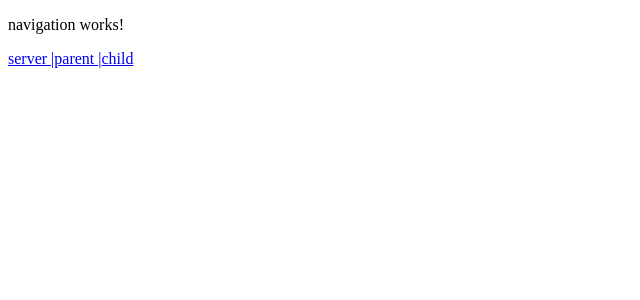
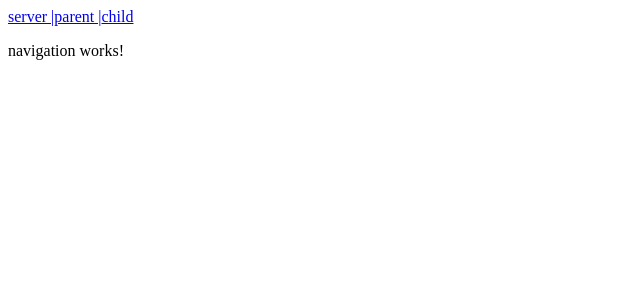
Before and after one commit to ashgolu/ashgolu, an Angular app in the folder my_app/: page /child in a window 1280 px wide. Shown: the top 300 px of the page, without its empty margins (0-640 px from the left). Built offline with nearby package versions, Linux system fonts and the light colour scheme.

Commit message:
nav and child components updated

```diff
--- a/my_app/src/app/child/child.component.html
+++ b/my_app/src/app/child/child.component.html
@@ -1,3 +1 @@
-<nav>
-    <a href="server">server |</a><a href="parent">parent |</a><a href="child">child</a>
-</nav>
+<p>navigation works!</p>
--- a/my_app/src/app/navigation/navigation.component.html
+++ b/my_app/src/app/navigation/navigation.component.html
@@ -1 +1,3 @@
-<p>navigation works!</p>
+<nav>
+    <a href="server">server |</a><a href="parent">parent |</a><a href="child">child</a>
+</nav>
```
